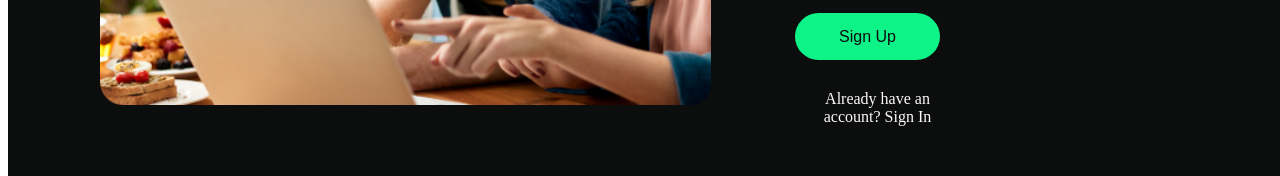
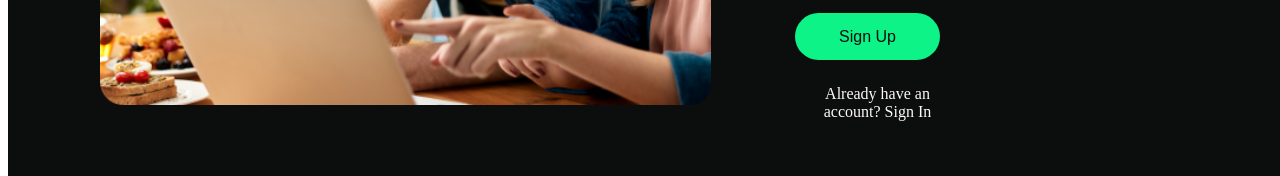
Before and after one commit to Reuelle/expense-tracker, a React (Create React App) app: page /expense-tracker/register in a window 1280 px wide. Shown: the part 595-771 px from the top of the page. Built offline with nearby package versions, Linux system fonts and the light colour scheme.

Commit message:
Update AuthForm.module.css

```diff
--- a/src/components/AuthForm/AuthForm.module.css
+++ b/src/components/AuthForm/AuthForm.module.css
@@ -31,7 +31,7 @@
 }
 
 .errorMessage {
-  color: red;
+  color: blue;
   font-size: 0.875em;
 }
 
@@ -47,7 +47,7 @@
 }
 
 .navigation {
-  margin-top: 15px;
+  margin-top: 10px;
   margin-left: 0; /* Align navigation text with the form */
   width: 165px;
   height: auto;
```
